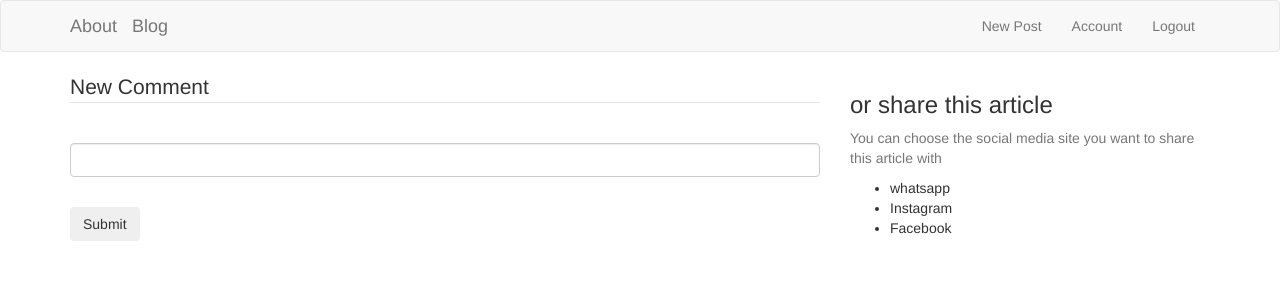
After one commit to danalvin/blog, a Flask app: page /post/1/comment in a window 1280 px wide. The commit adds this page. Shown: the top 300 px of the page. Run offline with Flask 2, Linux system fonts and the light colour scheme; a user stored in the database is signed in; some libraries are stand-ins or nearby versions.

Commit message:
final changes made to the files

```diff
--- a/app/forms.py
+++ b/app/forms.py
@@ -62,5 +62,5 @@
     submit = SubmitField('Post')
 
 class CommentForm(FlaskForm):
-    content = TextAreaField('Title', validators=[DataRequired()])
-    submit = SubmitField('Post')
+    content = StringField('', validators=[DataRequired()])
+    submit = SubmitField('Submit')
--- /dev/null
+++ b/app/templates/Comment.html
@@ -0,0 +1,29 @@
+{% extends 'layout.html' %}
+{% block content %}
+<div class="content-section">
+        <form method="POST" action="">
+            {{ form.hidden_tag() }}
+            <fieldset class="form-group">
+                <legend class="border-bottom mb-4">{{ legend }}</legend>
+                <div class="form-group">
+                    {{ form.content.label(class="form-control-label") }}
+                    {% if form.content.errors %}
+                        {{ form.content(class="form-control form-control-lg is-invalid") }}
+                        <div class="invalid-feedback">
+                            {% for error in form.content.errors %}
+                                <span>{{ error }}</span>
+                            {% endfor %}
+                        </div>
+                    {% else %}
+                        {{ form.content(class="form-control form-control-lg") }}
+                    {% endif %}
+                </div>
+
+            </fieldset>
+            <div class="form-group">
+                {{ form.submit(class="btn btn-outline-info") }}
+            </div>
+        </form>
+    </div>
+
+{%  endblock %}
--- a/app/templates/layout.html
+++ b/app/templates/layout.html
@@ -6,7 +6,7 @@
    <meta name="viewport" content="width=device-width, initial-scale=1, shrink-to-fit=no">
 
    <!-- Bootstrap CSS -->
-   <link rel="stylesheet" href="{{ url_for('static', filename='styles.css') }}">
+   <link rel="stylesheet" href="{{ url_for('static', filename='css/styles.css') }}">
    <link href="//maxcdn.bootstrapcdn.com/bootstrap/3.3.0/css/bootstrap.min.css" rel="stylesheet" id="bootstrap-css">
    <script src="//maxcdn.bootstrapcdn.com/bootstrap/3.3.0/js/bootstrap.min.js"></script>
    <script src="//code.jquery.com/jquery-1.11.1.min.js"></script>
@@ -17,87 +17,7 @@
     {% endif %}
 </head>
 <body>
-  <style>
-    body {
-  background: #fafafa;
-  color: #333333;
-  margin-top: 0rem;
-}
-
-h1, h2, h3, h4, h5, h6 {
-  color: #444444;
-}
-
-.bg-steel {
-  background-color: #5f788a;
-}
-
-.site-header .navbar-nav .nav-link {
-  color: #cbd5db;
-}
-
-.site-header .navbar-nav .nav-link:hover {
-  color: #ffffff;
-}
-
-.site-header .navbar-nav .nav-link.active {
-  font-weight: 500;
-}
-
-.content-section {
-  background: #ffffff;
-  padding: 10px 20px;
-  border: 1px solid #dddddd;
-  border-radius: 3px;
-  margin-bottom: 20px;
-}
-
-.article-title {
-  color: #444444;
-}
-
-a.article-title:hover {
-  color: #428bca;
-  text-decoration: none;
-}
-
-.article-content {
-  white-space: pre-line;
-}
-
-.article-img {
-  height: 65px;
-  width: 65px;
-  margin-right: 16px;
-}
-
-.article-metadata {
-  padding-bottom: 1px;
-  margin-bottom: 4px;
-  border-bottom: 1px solid #e3e3e3
-}
-
-.article-metadata a:hover {
-  color: #333;
-  text-decoration: none;
-}
-
-.article-svg {
-  width: 25px;
-  height: 25px;
-  vertical-align: middle;
-}
-
-.account-img {
-  height: 125px;
-  width: 125px;
-  margin-right: 20px;
-  margin-bottom: 16px;
-}
-
-.account-heading {
-  font-size: 2.5rem;
-}
+  <!-- <style> -->
   </style>
         <nav class="navbar navbar-default">
                 <div class="container">
--- a/app/views.py
+++ b/app/views.py
@@ -2,7 +2,7 @@
 from flask import render_template, url_for, flash, redirect, request, abort
 from app import app, db
 from .forms import CommentForm , RegistrationForm, LoginForm, UpdateAccountForm, PostForm
-from .models import User, Post
+from .models import *
 from flask_login import login_user, current_user, logout_user, login_required
 
 
@@ -128,23 +128,18 @@
     flash('Your post has been deleted!', 'success')
     return redirect(url_for('home'))
 
-@app.route("/post/<int:post_id>/commment", methods=['GET', 'POST'])
+@app.route("/post/<int:post_id>/comment", methods=['GET', 'POST'])
 @login_required
-def comment_post(post_id):
-    post = Post.query.get_or_404(post_id)
-    if post.author != current_user:
-        abort(403)
+def new_comment(post_id):
     form = CommentForm()
     if form.validate_on_submit():
-        comment.content = form.content.data
+        comment = Comment(content=form.content.data,user_id=current_user.id,posts_id=post_id)
+        db.session.add(comment)
         db.session.commit()
-        flash('Your post has been updated!', 'success')
-        return redirect(url_for('post', post_id=post.id))
-    elif request.method == 'GET':
-        form.content.data = post.content
-    return render_template('create_post.html', title='Update Post',
-                           form=form, legend='Update Post')
-
+        flash('Your comment has been created!', 'success')
+        return redirect(url_for('post'))
+    return render_template('Comment.html', title='comment',
+                           form=form, legend='New Comment')
 
 
 
```
Also changed, not shown: app/models.py (+6 -3 lines), app/templates/post.html (+4 -20 lines), site.db (added).
